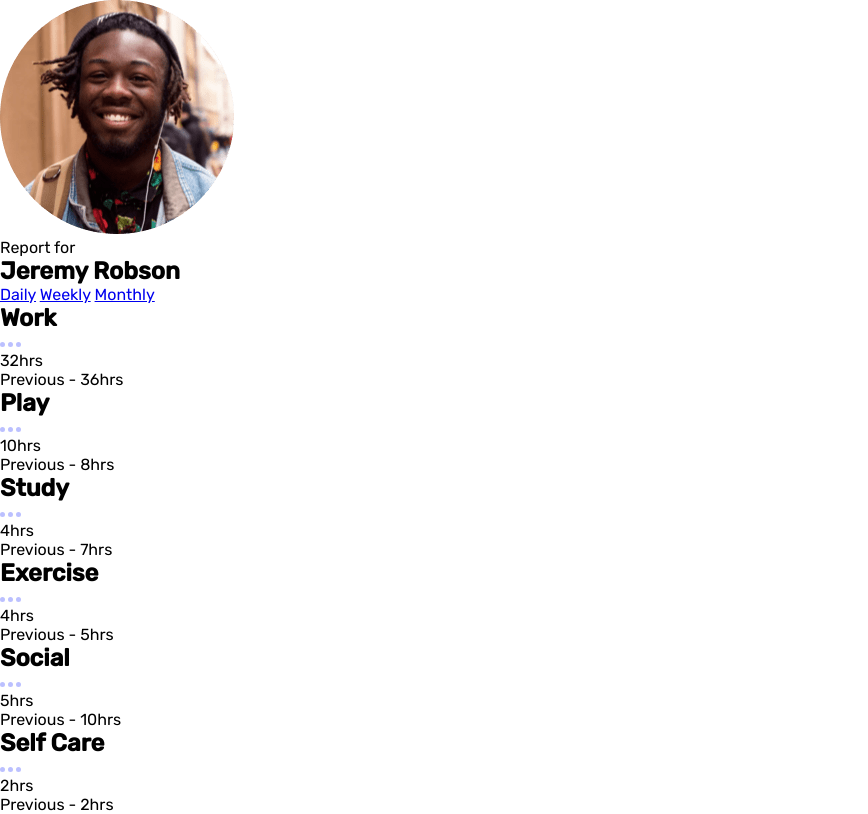
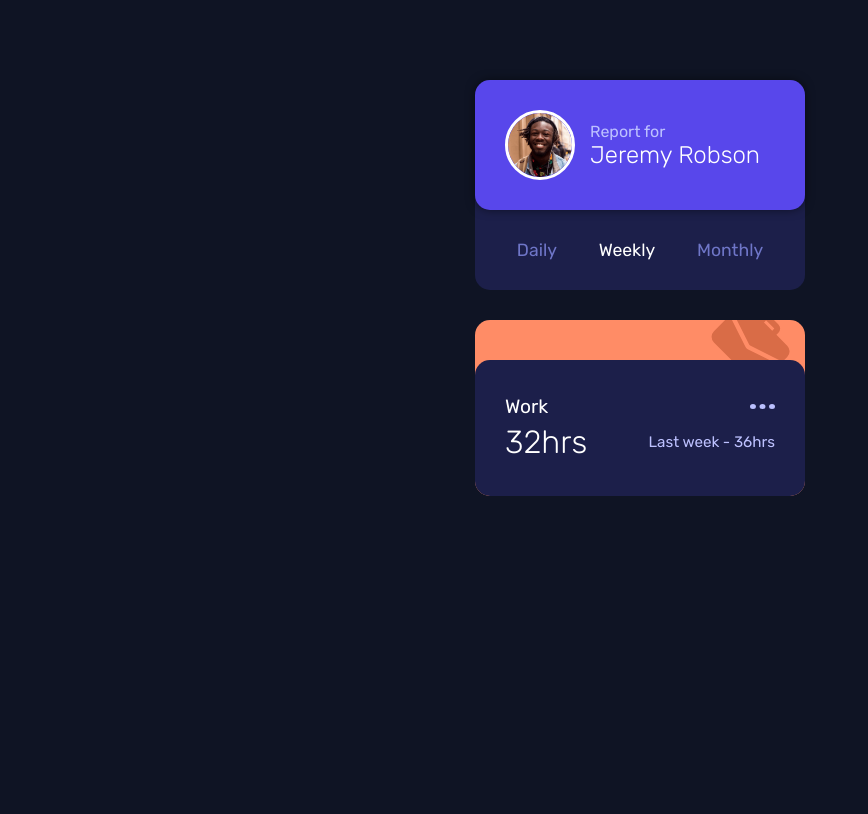
Before and after one commit to rachelktyjohnson/FEM_time-tracking-dashboard, a plain HTML site: page index.html in a window 1280 px wide. Shown: the whole page, without its empty margins (0-868 px from the left). Drawn offline with Linux system fonts and the light colour scheme.

Commit message:
styling of user card and 1 card

```diff
--- a/index.html
+++ b/index.html
@@ -22,7 +22,7 @@
             </div>
             <div class="time-period">
                 <a href="#">Daily</a>
-                <a href="#">Weekly</a>
+                <a href="#" class="active">Weekly</a>
                 <a href="#">Monthly</a>
             </div>
     </section>
@@ -35,82 +35,12 @@
             </div>
             <div class="data">
                 <p class="current-hours">32hrs</p>
-                <p class="previous-hours"> Previous - 36hrs</p>
+                <p class="previous-hours"> Last week - 36hrs</p>
             </div>
 
         </div>
     </section>
 
-    <section class="time-card play">
-        <div class="content">
-            <div class="title">
-                <h2>Play</h2>
-                <img src="images/icon-ellipsis.svg" alt="ellipsis"/>
-            </div>
-            <div class="data">
-                <p class="current-hours">10hrs</p>
-                <p class="previous-hours"> Previous - 8hrs</p>
-            </div>
-
-        </div>
-    </section>
-
-
-    <section class="time-card study">
-        <div class="content">
-            <div class="title">
-                <h2>Study</h2>
-                <img src="images/icon-ellipsis.svg" alt="ellipsis"/>
-            </div>
-            <div class="data">
-                <p class="current-hours">4hrs</p>
-                <p class="previous-hours"> Previous - 7hrs</p>
-            </div>
-
-        </div>
-    </section>
-
-    <section class="time-card exercise">
-        <div class="content">
-            <div class="title">
-                <h2>Exercise</h2>
-                <img src="images/icon-ellipsis.svg" alt="ellipsis"/>
-            </div>
-            <div class="data">
-                <p class="current-hours">4hrs</p>
-                <p class="previous-hours"> Previous - 5hrs</p>
-            </div>
-
-        </div>
-    </section>
-
-    <section class="time-card social">
-        <div class="content">
-            <div class="title">
-                <h2>Social</h2>
-                <img src="images/icon-ellipsis.svg" alt="ellipsis"/>
-            </div>
-            <div class="data">
-                <p class="current-hours">5hrs</p>
-                <p class="previous-hours"> Previous - 10hrs</p>
-            </div>
-
-        </div>
-    </section>
-
-    <section class="time-card self-care">
-        <div class="content">
-            <div class="title">
-                <h2>Self Care</h2>
-                <img src="images/icon-ellipsis.svg" alt="ellipsis"/>
-            </div>
-            <div class="data">
-                <p class="current-hours">2hrs</p>
-                <p class="previous-hours"> Previous - 2hrs</p>
-            </div>
-
-        </div>
-    </section>
 </main>
 
 
--- a/styles.css
+++ b/styles.css
@@ -1,4 +1,4 @@
-@import url("https://fonts.googleapis.com/css2?family=Rubik:wght@300;400;500&display=swap");
+@import url("https://fonts.googleapis.com/css2?family=Rubik:wght@200;300;400;500&display=swap");
 * {
   padding: 0;
   margin: 0;
@@ -6,4 +6,94 @@
   font-family: "Rubik", sans-serif;
 }
 
+body {
+  background: hsl(226deg, 43%, 10%);
+  display: flex;
+  flex-direction: column;
+  align-items: center;
+}
+
+main {
+  max-width: 330px;
+  width: 100%;
+  margin-top: 80px;
+  display: grid;
+  grid-gap: 30px;
+}
+main section.user-card {
+  background: hsl(235deg, 46%, 20%);
+  border-radius: 15px;
+}
+main section.user-card .user {
+  padding: 30px;
+  background: hsl(246deg, 80%, 60%);
+  border-radius: 15px;
+  display: flex;
+  color: white;
+  align-items: center;
+  box-shadow: 0 0 10px rgba(0, 0, 0, 0.5);
+}
+main section.user-card .user img {
+  height: 70px;
+  border-radius: 100%;
+  border: 3px solid white;
+  margin-right: 15px;
+}
+main section.user-card .user p {
+  color: hsl(236deg, 100%, 87%);
+}
+main section.user-card .user h1 {
+  font-weight: 300;
+}
+main section.user-card .time-period {
+  display: flex;
+  justify-content: space-evenly;
+  padding: 30px 0;
+}
+main section.user-card .time-period a {
+  color: hsl(235deg, 45%, 61%);
+  text-decoration: none;
+  font-size: 1.1rem;
+}
+main section.user-card .time-period a.active {
+  color: white;
+}
+main section.time-card {
+  background: hsl(15deg, 100%, 70%);
+  border-radius: 15px;
+  background-image: url("images/icon-work.svg");
+  background-position: top -15px right 15px;
+  background-repeat: no-repeat;
+}
+main section.time-card .content {
+  background: hsl(235deg, 46%, 20%);
+  margin-top: 40px;
+  border-radius: 15px;
+  padding: 35px 30px;
+  color: white;
+}
+main section.time-card .content .title, main section.time-card .content .data {
+  display: flex;
+  justify-content: space-between;
+  align-items: center;
+}
+main section.time-card .content .title h2 {
+  font-size: 1.2rem;
+  font-weight: 400;
+}
+main section.time-card .content .title img {
+  width: 25px;
+}
+main section.time-card .content .data {
+  margin-top: 5px;
+}
+main section.time-card .content .data .current-hours {
+  font-size: 2rem;
+  font-weight: 200;
+}
+main section.time-card .content .data .previous-hours {
+  color: hsl(236deg, 100%, 87%);
+  font-size: 0.95rem;
+}
+
 /*# sourceMappingURL=styles.css.map */
```
